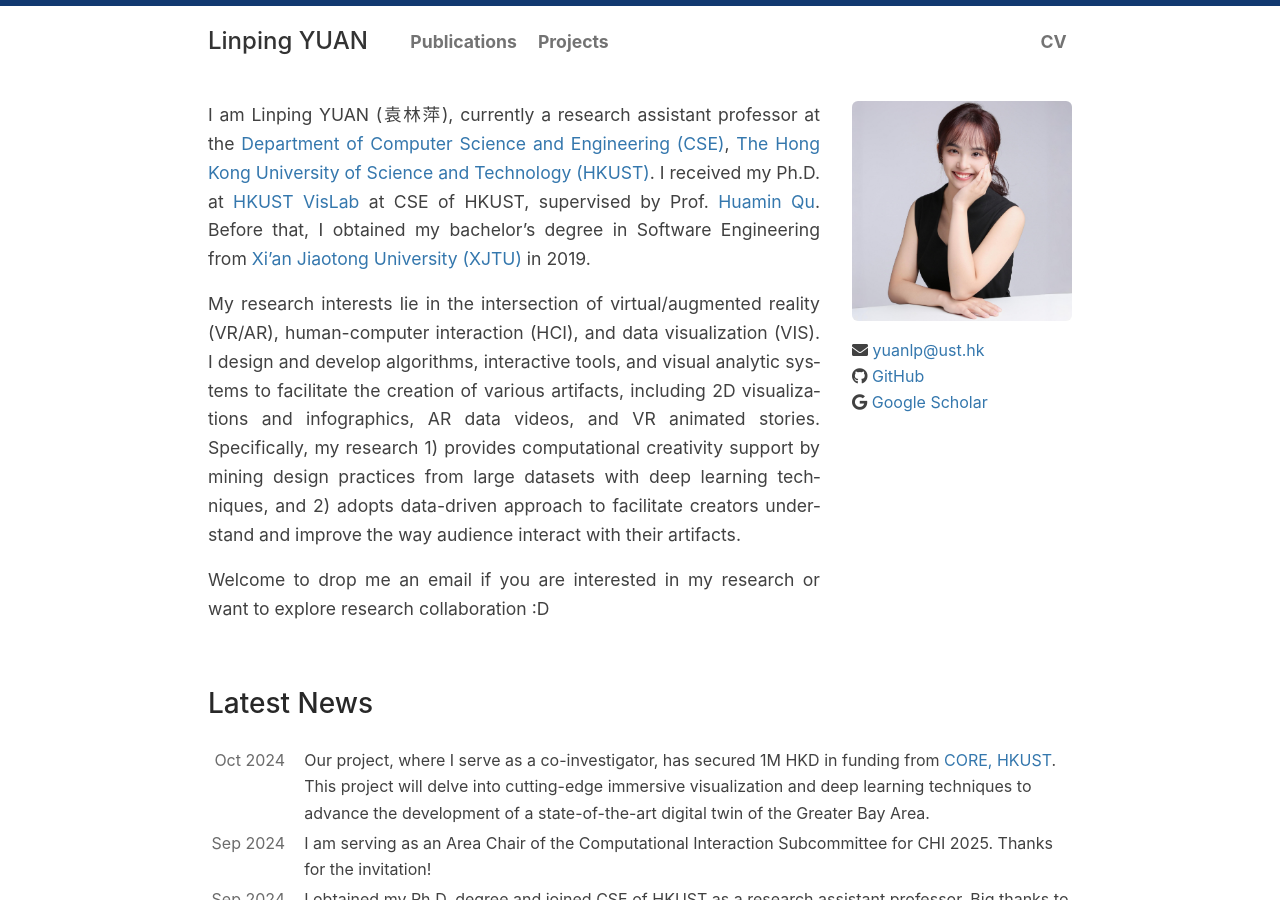
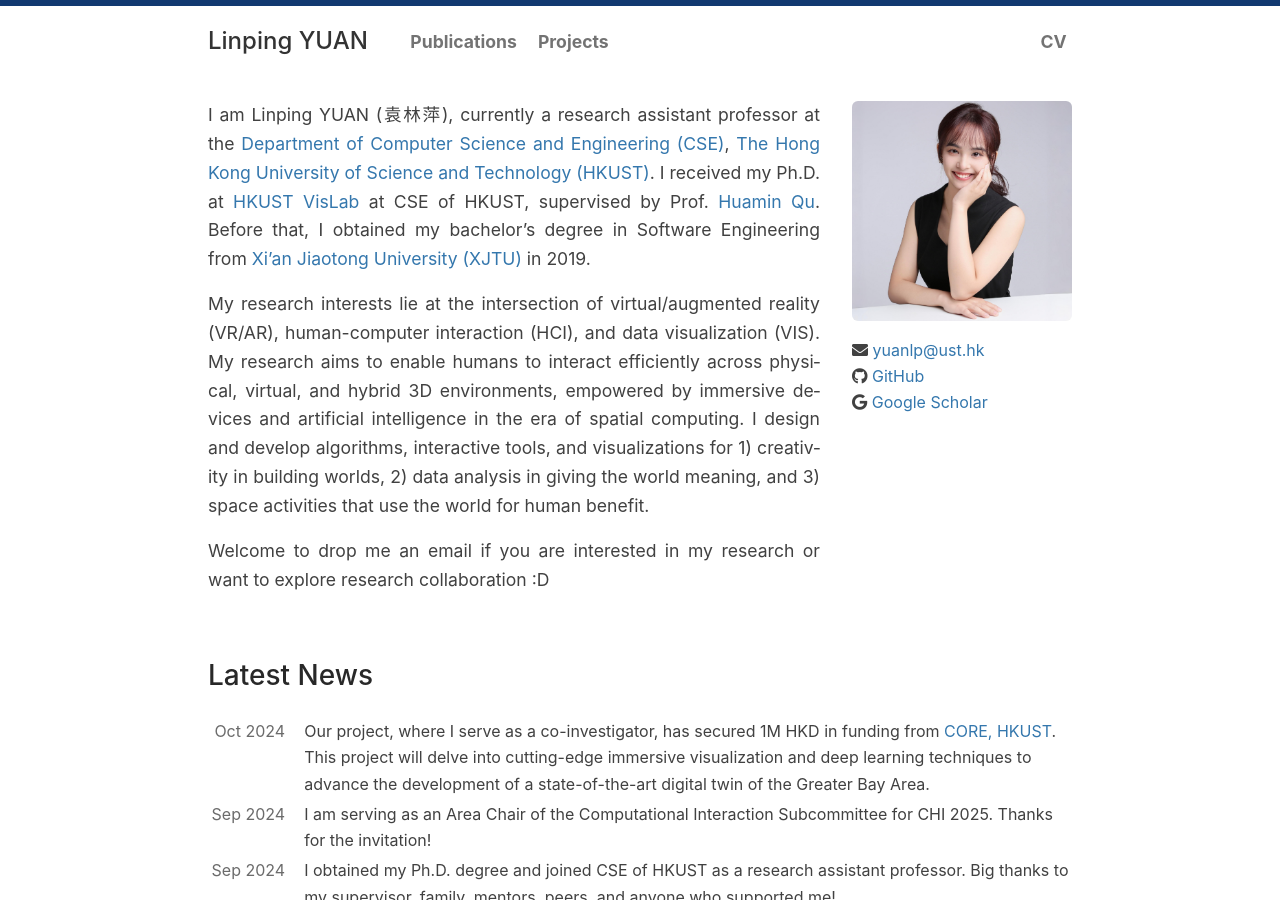
Before and after one commit to yuanlinping/yuanlinping.github.io, a Jekyll site: the page built from index.md, in a window 1280 px wide and 900 px high. Built offline with Jekyll 4.4.1, drawn with Linux system fonts in a browser that asks for light colours.

Commit message:
update into

```diff
--- a/index.md
+++ b/index.md
@@ -16,7 +16,9 @@ I am Linping YUAN (袁林萍), currently a research assistant professor at the [
 
 In the first two years of my Ph.D. journey, I focused on how to leverage deep learning methods to facilitate the design of data visualizations and infographics, with an emphasis on color design. I have published two first-author papers on this topic in a top journal. -->
 
-My research interests lie in the intersection of virtual/augmented reality (VR/AR), human-computer interaction (HCI), and data visualization (VIS). I design and develop algorithms, interactive tools, and visual analytic systems to facilitate the creation of various artifacts, including 2D visualizations and infographics, AR data videos, and VR animated stories. Specifically, my research 1) provides computational creativity support by mining design practices from large datasets with deep learning techniques, and 2) adopts data-driven approach to facilitate creators understand and improve the way audience interact with their artifacts.
+<!-- My research interests lie in the intersection of virtual/augmented reality (VR/AR), human-computer interaction (HCI), and data visualization (VIS). I design and develop algorithms, interactive tools, and visual analytic systems to facilitate the creation of various artifacts, including 2D visualizations and infographics, AR data videos, and VR animated stories. Specifically, my research 1) provides computational creativity support by mining design practices from large datasets with deep learning techniques, and 2) adopts data-driven approach to facilitate creators understand and improve the way audience interact with their artifacts. -->
+
+My research interests lie at the intersection of virtual/augmented reality (VR/AR), human-computer interaction (HCI), and data visualization (VIS). My research aims to enable humans to interact efficiently across physical, virtual, and hybrid 3D environments, empowered by immersive devices and artificial intelligence in the era of spatial computing. I design and develop algorithms, interactive tools, and visualizations for 1) creativity in building worlds, 2) data analysis in giving the world meaning, and 3) space activities that use the world for human benefit.
 
 Welcome to drop me an email if you are interested in my research or want to explore research collaboration :D
 </div>
```
Also changed, not shown: 1 other file.
